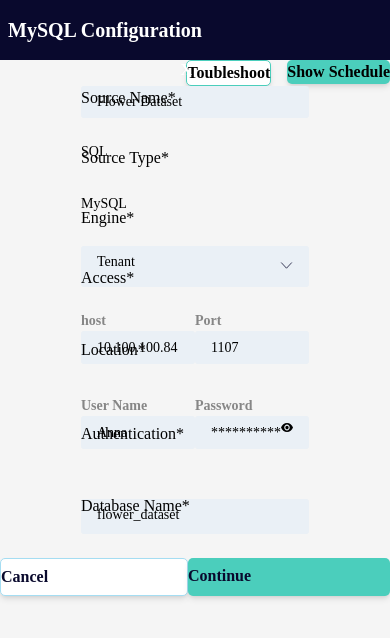
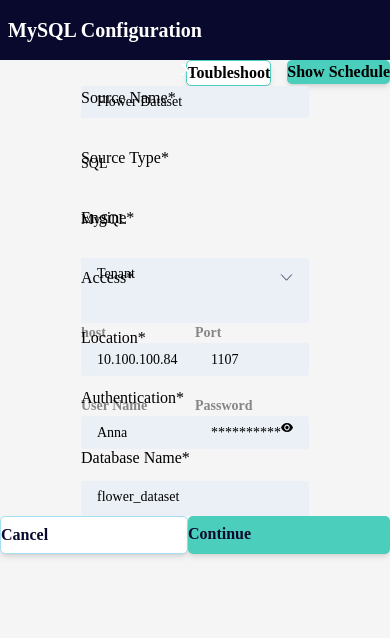
Before and after one commit to Shinmt/miniResponsivePj, a React (Vite) app: page / in a window 390 px wide. Shown: the top 638 px of the page. Built offline with nearby package versions, Linux system fonts and the light colour scheme.

Commit message:
231122_3rd

```diff
--- a/src/Components/HomePage.jsx
+++ b/src/Components/HomePage.jsx
@@ -1,5 +1,5 @@
 // eslint-disable-next-line no-unused-vars
-import React from 'react'
+import React, { useState } from 'react'
 import { Link } from 'react-router-dom'
 
 const HomePage = () => {
@@ -29,7 +29,7 @@ const HomePage = () => {
         </div>
 
         {/*box */}
-        <div className='flex w-full h-fit lg:mt-4 sm:mt-3 justify-center'>
+        <div className='flex w-full h-fit lg:mt-4 sm:mt-3 justify-center lg:mb-7 sm:mb-9'>
         <div className='flex flex-col '>
             {/* left items */}
             <div className=' grid grid-flow-row absolute lg:ml-32 sm:ml-10 text-left'>
@@ -37,41 +37,41 @@ const HomePage = () => {
                 <label className='label-text'>Source Type*</label>
                 <label className='label-text'>Engine*</label>
                 <label className='label-text'>Access*</label>
-                <label className='label-text pt-3'>Location*</label>
-                <label className='label-text pt-6'>Authentication*</label>
-                <label className='label-text pt-3'>Database Name*</label>
+                <label className='label-text lg:pt-6 sm:pt-5'>Location*</label>
+                <label className='label-text lg:pt-3 sm:pt-5'>Authentication*</label>
+                <label className='label-text lg:pt-2'>Database Name*</label>
             </div>
 
             {/* right items */}
             <div className=' grid grid-flow-row static text-left lg:pl-80 sm:pl-56'>
-                <text className='input-text lg:w-[380px] sm:w-[280px]'>Flower Dataset</text>
-                <text className='w-[26px] text-sm font-normal mb-8'>SQL</text>
-                <text className='w-[26px] text-sm font-normal mb-8'>MySQL</text>
+                <text className='input-text lg:w-[380px] sm:w-[280px] mb-9'>Flower Dataset</text>
+                <text className='w-[26px] text-sm font-normal mb-9'>SQL</text>
+                <text className='w-[26px] text-sm font-normal mb-7'>MySQL</text>
                 <div className=' grid grid-flow-col h-[65px]'>
-                    <text className='input-text lg:w-[380px] lg:h-[35px] sm:w-[280px] sm:h-auto'>Tenant
+                    <text className='input-text lg:w-[380px] lg:h-[35px] sm:w-[280px] sm:h-fit'>Tenant
                     <svg className='float-right mt-2.5' xmlns="http://www.w3.org/2000/svg" width="13" height="7" viewBox="0 0 15 9" fill="none">
                     <path d="M1 1L7.5 8L14 1" stroke="#09092D" strokeLinecap="round"/>
                     </svg>
                     </text>
                 </div>
-                <div className=' lg:w-[380px] sm:w-[280px] grid grid-cols-2 lg:gap-[14px] sm:gap-5'>
+                <div className=' lg:w-[380px] sm:w-[280px] grid grid-cols-2 lg:gap-[14px] sm:gap-5 mb-5'>
                 <div className=' flex flex-col'>
                     <h4 className=' font-mono text-sm font-bold text-[#868686]'>host</h4>
-                    <text className=' lg:w-[190px] sm:w-[130px] px-4 font-normal text-sm bg-[#EAF0F6] pt-[7px] pb-1.5 mb-8 rounded-[3px]'>10.100.100.84</text>
+                    <text className=' lg:w-[190px] sm:w-[130px] px-4 font-normal text-sm bg-[#EAF0F6] pt-[7px] pb-1.5 rounded-[3px]'>10.100.100.84</text>
                 </div>
                 <div className=' flex flex-col'>
                     <h4 className=' font-mono text-sm font-bold text-[#868686]'>Port</h4>
-                    <text className='lg:w-[190px] sm:w-[130px] px-4 font-normal text-sm bg-[#EAF0F6] pt-[7px] pb-1.5 mb-8 rounded-[3px]'>1107</text>
+                    <text className='lg:w-[190px] sm:w-[130px] px-4 font-normal text-sm bg-[#EAF0F6] pt-[7px] pb-1.5 rounded-[3px]'>1107</text>
                 </div>
                 </div>
                 <div className=' lg:w-[380px] sm:w-[280px] grid grid-cols-2 lg:gap-[14px] sm:gap-5'>
                 <div className=' flex flex-col'>
                     <h4 className=' font-mono text-sm font-bold text-[#868686]'>User Name</h4>
-                    <text className='lg:w-[190px] sm:w-[130px] px-4 font-normal text-sm bg-[#EAF0F6] pt-[7px] pb-1.5 mb-[50px] rounded-[3px]'>Anna</text>
+                    <text className='lg:w-[190px] sm:w-[130px] px-4 font-normal text-sm bg-[#EAF0F6] pt-[7px] pb-1.5 mb-8 rounded-[3px]'>Anna</text>
                 </div>
                 <div className=' flex flex-col'>
                     <h4 className=' font-mono text-sm font-bold text-[#868686]'>Password</h4>
-                    <text className='lg:w-[190px] sm:w-[130px] px-4 font-normal text-sm bg-[#EAF0F6] pt-[7px] pb-1.5 mb-[50px] rounded-[3px]'>**********
+                    <text className='lg:w-[190px] sm:w-[130px] px-4 font-normal text-sm bg-[#EAF0F6] pt-[7px] pb-1.5 mb-8 rounded-[3px]'>**********
                     <svg className='float-right lg:mt-1.5 sm:mt-1 lg:mr-1' xmlns="http://www.w3.org/2000/svg" width="12" height="9" viewBox="0 0 12 9" fill="none">
                             <path d="M6 0C3.27273 0 0.943636 1.866 0 4.5C0.943636 7.134 3.27273 9 6 9C8.72727 9 11.0564 7.134 12 4.5C11.0564 1.866 8.72727
                             0 6 0ZM6 7.5C4.49455 7.5 3.27273 6.156 3.27273 4.5C3.27273 2.844 4.49455 1.5 6 1.5C7.50545 1.5 8.72727 2.844 8.72727 4.5C8.72727 6.156 7.50545 7.5 6 7.5ZM6 2.7C5.09455 2.7 4.36364 3.504 4.36364 4.5C4.36364 5.496 5.09455 6.3 6 6.3C6.90545 6.3 7.63636 5.496 7.63636 4.5C7.63636 3.504 6.90545 2.7 6 2.7Z" fill="black"/>
@@ -87,8 +87,8 @@ const HomePage = () => {
         {/* footer button */}
         <div className='flex flex-col justify-center'>
             <footer className=' footer grid grid-flow-col lg:gap-40 sm:gap-20'>
-                <button className='footer-btn lg:px-[29px] sm:px-4 bg-white border border-Skyblue'>Cancel</button>
-                <button className='footer-btn lg:px-[23px] sm:px-3 bg-CTA-color'>Continue</button>
+                <button onClick={() => {alert('Are you sure to cancel?');}} className='footer-btn lg:px-[29px] sm:px-4 bg-white border border-Skyblue'>Cancel</button>
+                <button onClick={() => {alert('Continue your process!');}} className='footer-btn lg:px-[23px] sm:px-3 bg-CTA-color'>Continue</button>
             </footer>
         </div>
         </div>
--- a/src/Components/Schedule.jsx
+++ b/src/Components/Schedule.jsx
@@ -1,5 +1,6 @@
 /* eslint-disable no-unused-vars */
 import React from 'react'
+import { Link } from 'react-router-dom';
 
 const Schedule = () => {
   return (
@@ -10,7 +11,9 @@ const Schedule = () => {
                 <div className='headline-text'>
               Schedule
           </div>
-          <div className='headline-X'>X</div>
+          <Link to='/'>
+            <div className='headline-X'>X</div>
+          </Link>
         </div>
 
       </div>
@@ -18,7 +21,7 @@ const Schedule = () => {
       {/* action button */}
       <div className=' flex flex-col lg:mr-20 sm:mr-4 lg:mt-4 sm:mt-2'>
         <div className=' grid grid-flow-col justify-end gap-[18px]'>
-          <button className=' lg:w-[141px] sm:w-full lg:h-8 sm:h-5 sm:px-1 btn-text bg-CTA-color shadow-md '>New Schedule</button>
+          <button onClick={() => {alert('Do you want to create new schedule?');}} className=' lg:w-[141px] sm:w-full lg:h-8 sm:h-5 sm:px-1 btn-text bg-CTA-color shadow-md '>New Schedule</button>
         </div>
       </div>
 
@@ -42,8 +45,8 @@ const Schedule = () => {
             <td className=' lg:px-7 sm:px-3'><text className='text-style bg-Day-rgba'>Every 3 days</text></td>
             <td className=' lg:px-7 sm:px-3'>
               <div className=' flex flex-wrap justify-around'>
-                <img src='/img/Edit.png' />
-                <img src='/img/Delete.png' />
+                <button onClick={() => {alert('Edit your data.');}}><img src='/img/Edit.png' /></button>
+                <button onClick={() => {alert('Are you sure to DELETE this?')}}><img src='/img/Delete.png' /></button>
               </div>
             </td>
           </tr>
@@ -64,8 +67,8 @@ const Schedule = () => {
             </td>
             <td className=' lg:px-7 sm:px-3'>
               <div className=' flex flex-wrap justify-around'>
-                <img src='/img/Edit.png' />
-                <img src='/img/Delete.png' />
+              <button onClick={() => {alert('Edit your data.');}}><img src='/img/Edit.png' /></button>
+              <button onClick={() => {alert('Are you sure to DELETE this?')}}><img src='/img/Delete.png' /></button>
               </div>
             </td>
           </tr>
@@ -76,8 +79,8 @@ const Schedule = () => {
             <td className=' lg:px-7 sm:px-3'><text className='text-style bg-Time-rgba'>Every 6 hour</text></td>
             <td className=' lg:px-7 sm:px-3'>
               <div className=' flex flex-wrap justify-around'>
-                <img src='/img/Edit.png' />
-                <img src='/img/Delete.png' />
+              <button onClick={() => {alert('Edit your data.');}}><img src='/img/Edit.png' /></button>
+              <button onClick={() => {alert('Are you sure to DELETE this?')}}><img src='/img/Delete.png' /></button>
               </div>
             </td>
           </tr>
--- a/src/Components/Troubleshoot.jsx
+++ b/src/Components/Troubleshoot.jsx
@@ -1,5 +1,6 @@
 /* eslint-disable no-unused-vars */
 import React from 'react'
+import { Link } from 'react-router-dom';
 
 const Troubleshoot = () => {
   return (
@@ -10,7 +11,9 @@ const Troubleshoot = () => {
           <div className='headline-text'>
             Troubleshoot
           </div>
-          <div className='headline-X'>X</div>
+          <Link to='/'>
+            <div className='headline-X'>X</div>
+          </Link>
         </div>
       </div>
 
@@ -19,13 +22,13 @@ const Troubleshoot = () => {
       {/* sidebar */}
       <div className='lg:w-[232px] sm:w-40 h-auto bg-white border-r border-[#CDCDCD]'>
         <div className=' flex flex-col lg:pt-[47px] sm:pt-7 justify-center lg:gap-y-9 sm:gap-y-5'>
-          <div className=' grid grid-cols-2 lg:gap-x-0 sm:gap-x-5 items-center'>
+          <button onClick={() => {alert('REASONS!!!');}} className=' grid grid-cols-2 lg:gap-x-0 sm:gap-x-5 items-center hover:bg-[#09092D] hover:text-white '>
           <text className=' sidebar-text'>Reasons</text>
-          <img src='/img/Q.png' className=' w-[15px] h-[15px] text-base' />
-          </div>
-        <text className=' sidebar-text '>Data</text>
-        <text className=' h-[50px] sidebar-text text-white bg-[#09092D] py-3'>Model Parameters</text>
-        <text className=' sidebar-text '>Out-of-Vocabulary Word</text>
+          <button onClick={() => {alert('Do you need some help?');}}><img src='/img/Q.png' className=' w-[15px] h-[15px] text-base' /></button>
+          </button>
+        <text onClick={() => {alert('DATA!!!');}} className=' sidebar-text hover:bg-[#09092D] hover:text-white '>Data</text>
+        <text onClick={() => {alert('This is where we are viewing...');}} className=' h-[50px] sidebar-text hover:bg-[#09092D] hover:text-white py-3'>Model Parameters</text>
+        <text onClick={() => {alert('Out-of-Vocabulary Word~');}} className=' sidebar-text hover:bg-[#09092D] hover:text-white '>Out-of-Vocabulary Word</text>
         </div>
       </div>
 
@@ -98,8 +101,8 @@ const Troubleshoot = () => {
       {/* footer button */}
       <div className=' flex flex-col justify-center lg:px-60 sm:mx-80 py-4'>
             <footer className=' footer lg:gap-40 sm:gap-8 grid grid-flow-col '>
-                <button className='footer-btn lg:px-7 sm:px-4 bg-white border border-Skyblue'>Cancel</button>
-                <button className='footer-btn lg:px-9 sm:px-6 bg-CTA-color'>Save</button>
+                <button onClick={() => {alert('Are you sure to cancel?');}} className='footer-btn lg:px-7 sm:px-4 bg-white border border-Skyblue'>Cancel</button>
+                <button onClick={() => {alert('Successfully save your data!');}} className='footer-btn lg:px-9 sm:px-6 bg-CTA-color'>Save</button>
             </footer>
       </div>
     </div>
--- a/src/index.css
+++ b/src/index.css
@@ -32,7 +32,7 @@
     }
 
     .input-text{
-        @apply px-4 font-normal text-sm bg-[#EAF0F6] pt-1.5 pb-1.5 mb-6 rounded-[3px] text-black;
+        @apply px-4 font-normal text-sm bg-[#EAF0F6] pt-1.5 pb-1.5 rounded-[3px] text-black;
     }
 
     .footer{
```
